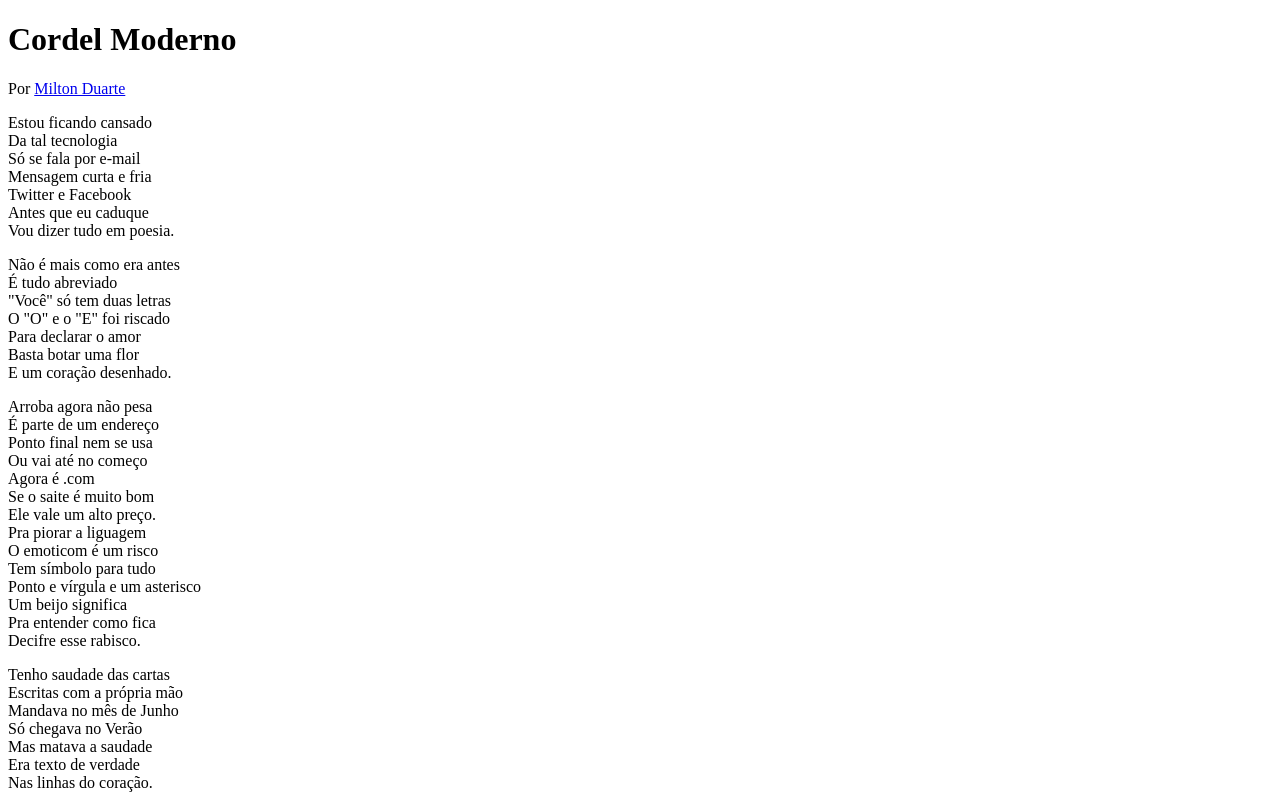
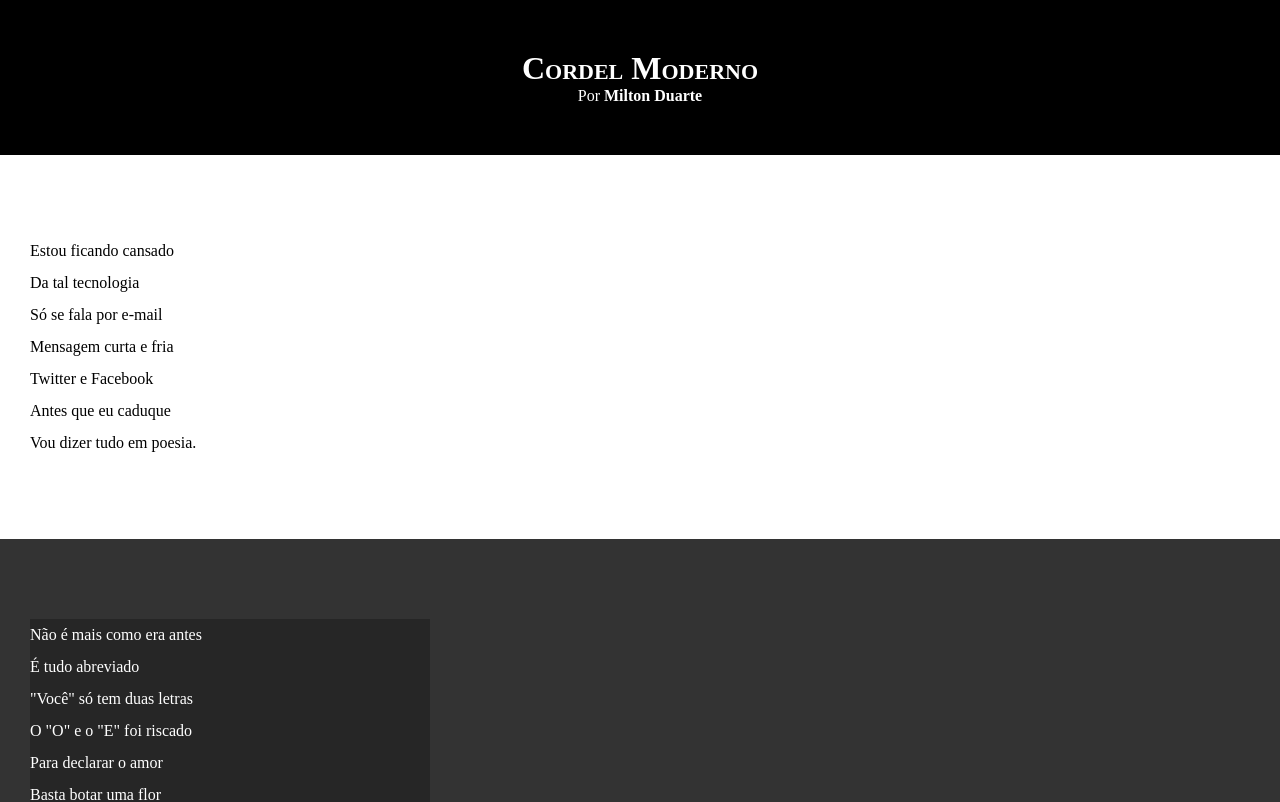
Before and after one commit to SilasFas/Cordel-Moderno, a plain HTML site: page index.html in a window 1280 px wide. Shown: the top 802 px of the page. Drawn offline with Linux system fonts and the light colour scheme.

Commit message:
I added the styles

```diff
--- a/index.html
+++ b/index.html
@@ -11,7 +11,7 @@
 
 <body>
 
-    <head>
+    <header>
         <h1>
             Cordel Moderno
         </h1>
@@ -19,9 +19,9 @@
             Por <a href="https://www.recantodasletras.com.br/poesias/3186743" target="_blank" rel="external">Milton
                 Duarte</a>
         </p>
-    </head>
+    </header>
 
-    <section>
+    <section class="normal">
         <p>
             Estou ficando cansado<br>
             Da tal tecnologia<br>
@@ -33,7 +33,7 @@
         </p>
     </section>
 
-    <section>
+    <section class="image">
         <p>
             Não é mais como era antes<br>
             É tudo abreviado<br>
@@ -45,7 +45,7 @@
         </p>
     </section>
 
-    <section>
+    <section class="normal">
         <p>
             Arroba agora não pesa<br>
             É parte de um endereço<br>
@@ -64,7 +64,7 @@
         </p>
     </section>
 
-    <section>
+    <section class="image">
         <p>
             Tenho saudade das cartas<br>
             Escritas com a própria mão<br>
@@ -76,7 +76,7 @@
         </p>
     </section>
 
-    <section>
+    <section class="normal">
         <p>
             Agora, escrevo e envio<br>
             Chegando na mesma hora<br>
--- a/style.css
+++ b/style.css
@@ -1 +1,68 @@
 @charset "UTF-8";
+
+* {
+    margin: 0px;
+    padding: 0px;
+}
+
+html,
+body {
+    min-height: 100vh;
+    background-color: darkgray;
+}
+
+header {
+    background-color: black;
+    color: white;
+    text-align: center;
+}
+
+header>h1 {
+    padding-top: 50px;
+    font-variant: small-caps;
+}
+
+header>p {
+    padding-bottom: 50px;
+}
+
+header a,
+footer a {
+    color: white;
+    text-decoration: none;
+    font-weight: bolder;
+}
+
+header a:hover,
+footer a:hover {
+    text-decoration: underline;
+}
+
+section {
+    padding-top: 10vh;
+    padding-bottom: 10vh;
+    line-height: 2em;
+    padding-left: 30px;
+}
+
+section.normal {
+    background-color: white;
+    color: black;
+}
+
+section.image {
+    background-color: rgb(51, 51, 51);
+    color: white;
+}
+
+section.image>p {
+    background-color: rgba(0, 0, 0, 0.253);
+    width: 400px;
+}
+
+footer {
+    background-color: black;
+    color: white;
+    text-align: center;
+    padding: 5px;
+}
```
